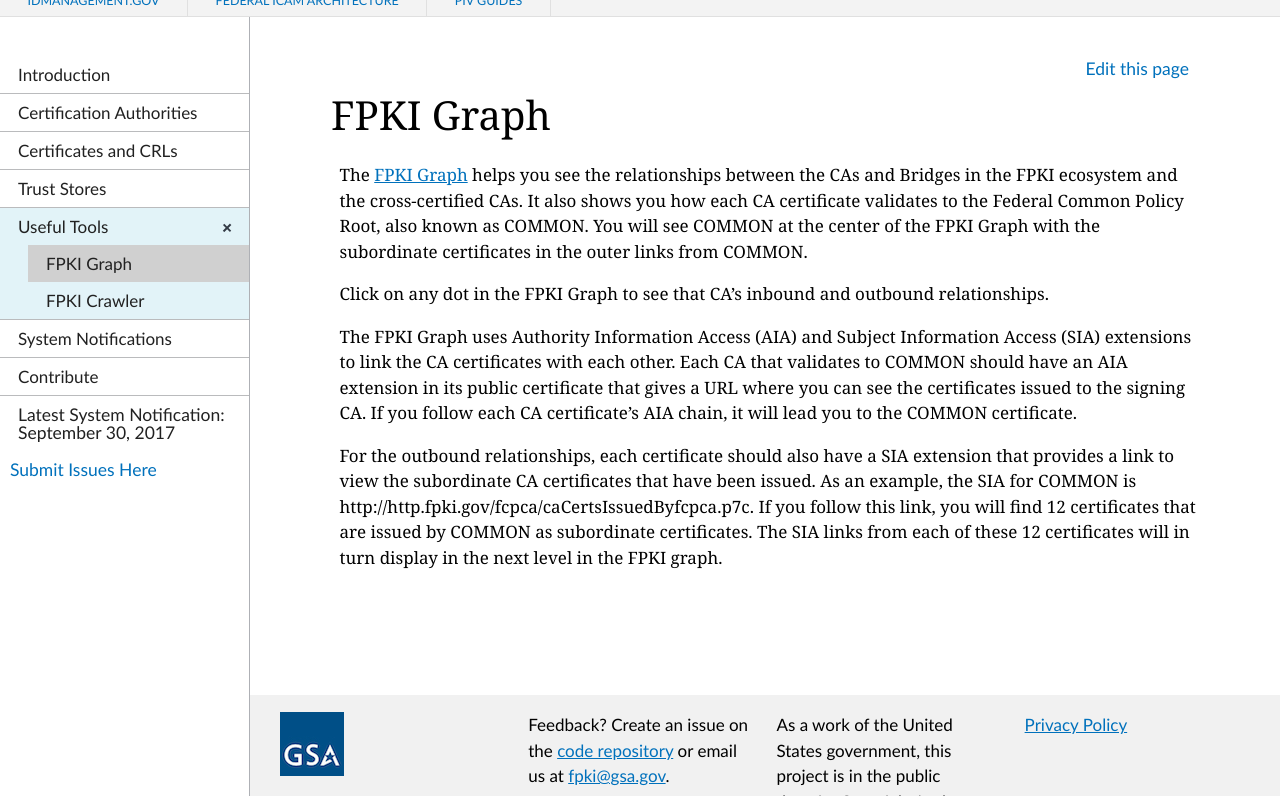
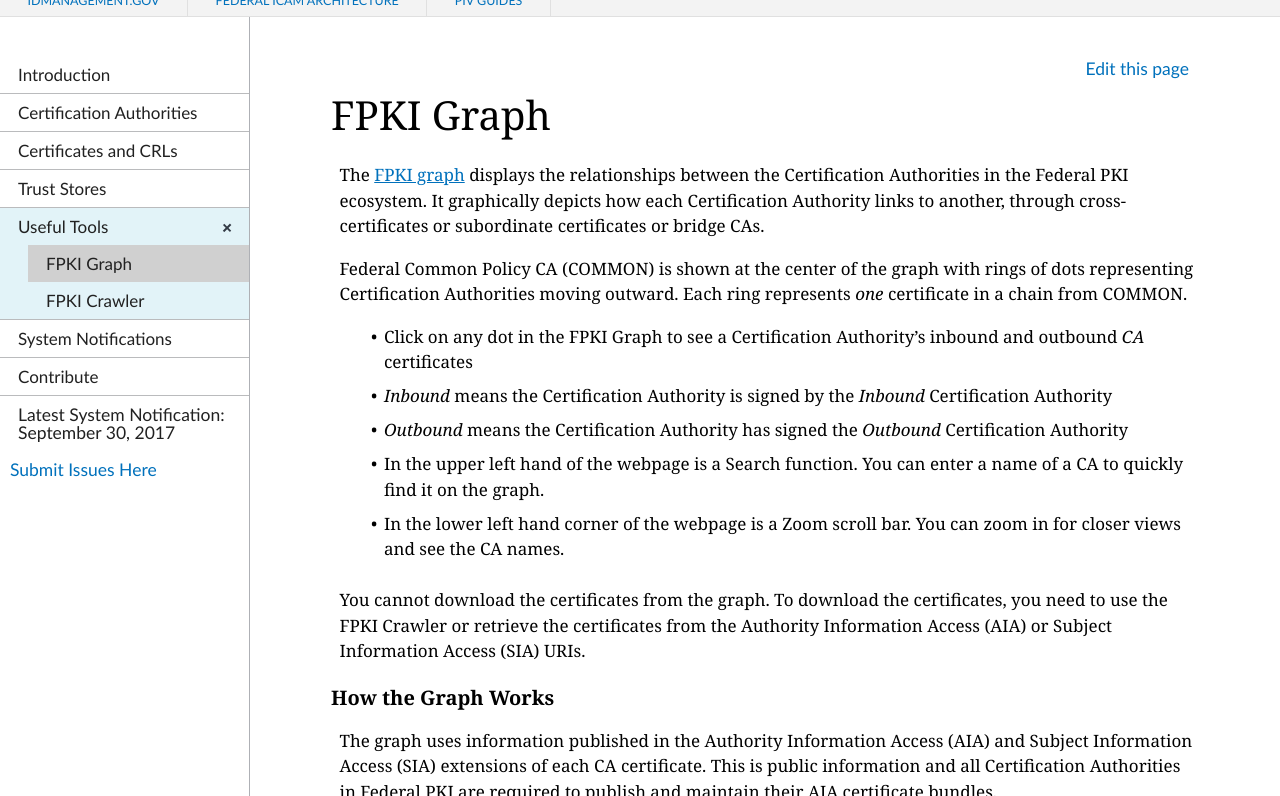
Before and after one commit to GSA/fpki-guides, a Jekyll site: the page built from _tools/01_fpki_graph.md, in a window 1280 px wide and 900 px high, cut to the strip 104-900 px from the top of the window. Built offline with Jekyll 4.4.1, drawn with Linux system fonts in a browser that asks for light colours; nearby versions of some CDN libraries; some of the changed text lies outside the part shown.

Commit message:
updates to graph
i might have rewritten it all...oops...
feel free to edit!

```diff
--- a/_tools/01_fpki_graph.md
+++ b/_tools/01_fpki_graph.md
@@ -5,10 +5,27 @@
 permalink: tools/fpkigraph/
 ---
 
-The [FPKI Graph](https://fpki-graph.fpki-lab.gov/){:target="_blank"} helps you see the relationships between the CAs and Bridges in the FPKI ecosystem and the cross-certified CAs. It also shows you how each CA certificate validates to the Federal Common Policy Root, also known as COMMON. You will see COMMON at the center of the FPKI Graph with the subordinate certificates in the outer links from COMMON.
+The [FPKI graph](https://fpki-graph.fpki-lab.gov/){:target="_blank"} displays the relationships between the Certification Authorities in the Federal PKI ecosystem.   It graphically depicts how each Certification Authority links to another, through cross-certificates or subordinate certificates or bridge CAs.
 
-Click on any dot in the FPKI Graph to see that CA's inbound and outbound relationships.
+Federal Common Policy CA (COMMON) is shown at the center of the graph with rings of dots representing Certification Authorities moving outward.  Each ring represents *one* certificate in a chain from COMMON.
 
-The FPKI Graph uses Authority Information Access (AIA) and Subject Information Access (SIA) extensions to link the CA certificates with each other. Each CA that validates to COMMON should have an AIA extension in its public certificate that gives a URL where you can see the certificates issued to the signing CA. If you follow each CA certificate’s AIA chain, it will lead you to the COMMON certificate.
+- Click on any dot in the FPKI Graph to see a Certification Authority's inbound and outbound _CA_ certificates
+- _Inbound_ means the Certification Authority is signed by the _Inbound_ Certification Authority
+- _Outbound_ means the Certification Authority has signed the _Outbound_ Certification Authority
+- In the upper left hand of the webpage is a Search function.  You can enter a name of a CA to quickly find it on the graph.
+- In the lower left hand corner of the webpage is a Zoom scroll bar.  You can zoom in for closer views and see the CA names.
 
-For the outbound relationships, each certificate should also have a SIA extension that provides a link to view the subordinate CA certificates that have been issued. As an example, the SIA for COMMON is http://http.fpki.gov/fcpca/caCertsIssuedByfcpca.p7c. If you follow this link, you will find 12 certificates that are issued by COMMON as subordinate certificates. The SIA links from each of these 12 certificates will in turn display in the next level in the FPKI graph.
+You cannot download the certificates from the graph.  To download the certificates, you need to use the FPKI Crawler or retrieve the certificates from the Authority Information Access (AIA) or Subject Information Access (SIA) URIs.
+
+### How the Graph Works
+The graph uses information published in the Authority Information Access (AIA) and Subject Information Access (SIA) extensions of each CA certificate.  This is public information and all Certification Authorities in Federal PKI are required to publish and maintain their AIA certificate bundles.
+
+Each CA certificate and all end entity certificates that has a certificate path (chain) to COMMON will have an AIA extension in its public certificate.  In the AIA extension is a URL where you can retrieve the certificate(s) used to sign that certificate.  Most CA certificates will also have the SIA extension that provides a URL to the CA certificates that have been issued **by** that CA.
+
+As an example, the SIA for COMMON is http://http.fpki.gov/fcpca/caCertsIssuedByfcpca.p7c.
+
+- Retrieve the file (.p7c) at this link and open it.
+- You will find a dozen or more certificates that are issued by COMMON as a Root to other intermediate or issuing CAs.
+- The SIA URIs from each of those certificates can then be retrieved to find the next set of signed certificates.
+
+The graph is built using the same tools and code as the [Berkley ICSI SSL Notary](https://notary.icsi.berkeley.edu/trust-tree/){:target="_blank"}.
```
